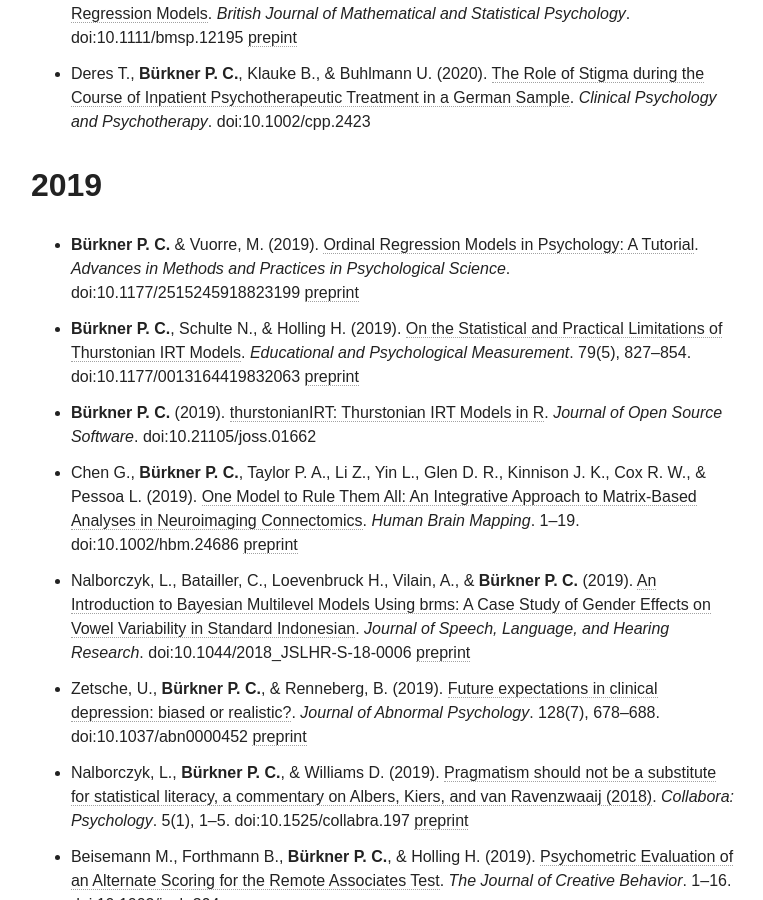
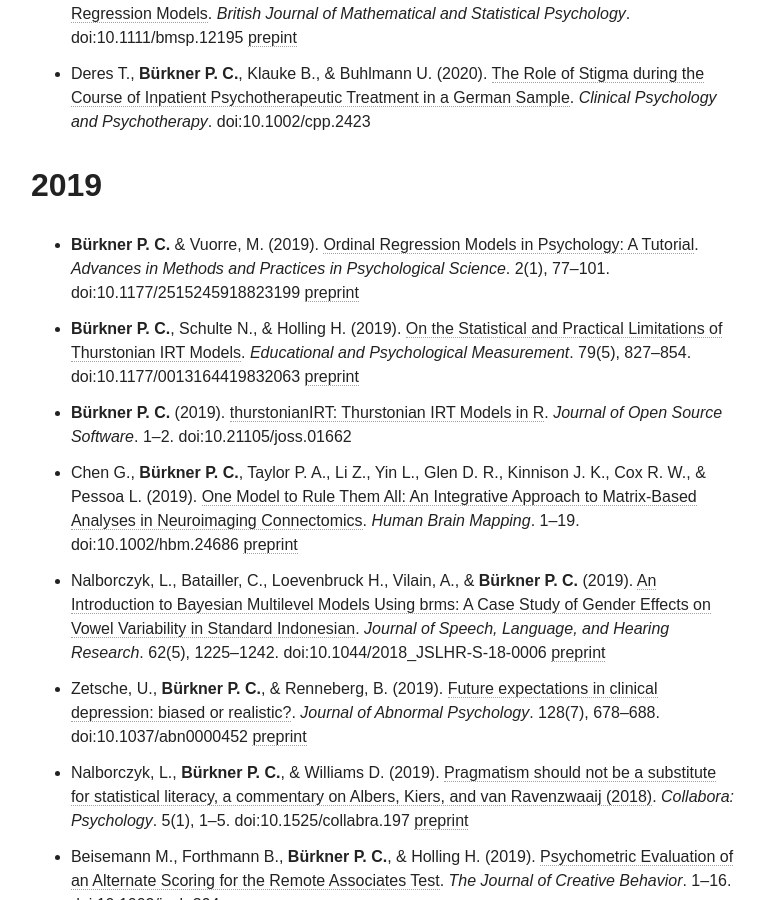
Before and after one commit to paul-buerkner/paul-buerkner.github.io, a Jekyll site: the page built from publications/index.md, in a window 1280 px wide and 900 px high, scrolled down 1765 px. Shown: the whole window, without its empty margins (255-1018 px from the left). Built offline with Jekyll 4.4.1, drawn with Linux system fonts in a browser that asks for light colours; nearby versions of some CDN libraries.

Commit message:
minor cleaning of publication list

```diff
--- a/publications/index.md
+++ b/publications/index.md
@@ -31,11 +31,11 @@ doi:10.1002/cpp.2423
 
 ## 2019
 
-* **Bürkner P. C.** & Vuorre, M. (2019). [Ordinal Regression Models in Psychology: A Tutorial](https://journals.sagepub.com/doi/10.1177/2515245918823199). *Advances in Methods and Practices in Psychological Science*. doi:10.1177/2515245918823199 [preprint](https://psyarxiv.com/x8swp/)
+* **Bürkner P. C.** & Vuorre, M. (2019). [Ordinal Regression Models in Psychology: A Tutorial](https://journals.sagepub.com/doi/10.1177/2515245918823199). *Advances in Methods and Practices in Psychological Science*. 2(1), 77--101. doi:10.1177/2515245918823199 [preprint](https://psyarxiv.com/x8swp/)
 * **Bürkner P. C.**, Schulte N., & Holling H. (2019). [On the Statistical and Practical Limitations of Thurstonian IRT Models](https://journals.sagepub.com/doi/10.1177/0013164419832063). *Educational and Psychological Measurement*. 79(5), 827--854. doi:10.1177/0013164419832063 [preprint](https://psyarxiv.com/dbwn8/)
-* **Bürkner P. C.** (2019). [thurstonianIRT: Thurstonian IRT Models in R](https://joss.theoj.org/papers/10.21105/joss.01662). *Journal of Open Source Software*. doi:10.21105/joss.01662
+* **Bürkner P. C.** (2019). [thurstonianIRT: Thurstonian IRT Models in R](https://joss.theoj.org/papers/10.21105/joss.01662). *Journal of Open Source Software*. 1--2. doi:10.21105/joss.01662
 * Chen G., **Bürkner P. C.**, Taylor P. A., Li Z., Yin L., Glen D. R., Kinnison J. K., Cox R. W., & Pessoa L. (2019). [One Model to Rule Them All: An Integrative Approach to Matrix-Based Analyses in Neuroimaging Connectomics](https://onlinelibrary.wiley.com/doi/full/10.1002/hbm.24686). *Human Brain Mapping*. 1--19. doi:10.1002/hbm.24686 [preprint](https://www.biorxiv.org/content/early/2018/11/01/459545)
-* Nalborczyk, L., Batailler, C., Loevenbruck H., Vilain, A., & **Bürkner P. C.** (2019). [An Introduction to Bayesian Multilevel Models Using brms: A Case Study of Gender Effects on Vowel Variability in Standard Indonesian](https://pubs.asha.org/doi/10.1044/2018_JSLHR-S-18-0006). *Journal of Speech, Language, and Hearing Research*. doi:10.1044/2018_JSLHR-S-18-0006 [preprint](https://psyarxiv.com/guhsa/)
+* Nalborczyk, L., Batailler, C., Loevenbruck H., Vilain, A., & **Bürkner P. C.** (2019). [An Introduction to Bayesian Multilevel Models Using brms: A Case Study of Gender Effects on Vowel Variability in Standard Indonesian](https://pubs.asha.org/doi/10.1044/2018_JSLHR-S-18-0006). *Journal of Speech, Language, and Hearing Research*. 62(5), 1225--1242. doi:10.1044/2018_JSLHR-S-18-0006 [preprint](https://psyarxiv.com/guhsa/)
 * Zetsche, U., **Bürkner P. C.**, & Renneberg, B. (2019). [Future expectations in clinical depression: biased or realistic?](https://psycnet.apa.org/fulltext/2019-47129-001.html). *Journal of Abnormal Psychology*. 128(7), 678--688. doi:10.1037/abn0000452 [preprint](https://psyarxiv.com/w96k2/)
 * Nalborczyk, L., **Bürkner P. C.**, & Williams D. (2019). [Pragmatism should not be a substitute for statistical literacy, a commentary on Albers, Kiers, and van Ravenzwaaij (2018)](https://www.collabra.org/articles/10.1525/collabra.197/). *Collabora: Psychology*. 5(1), 1--5. doi:10.1525/collabra.197 [preprint](https://psyarxiv.com/fmtkj/)
 * Beisemann M., Forthmann B., **Bürkner P. C.**, & Holling H. (2019). [Psychometric Evaluation of an Alternate Scoring for the Remote Associates Test](https://onlinelibrary.wiley.com/doi/abs/10.1002/jocb.394). *The Journal of Creative Behavior*. 1--16. doi:10.1002/jocb.394
```
